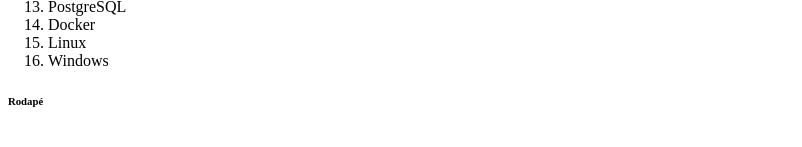
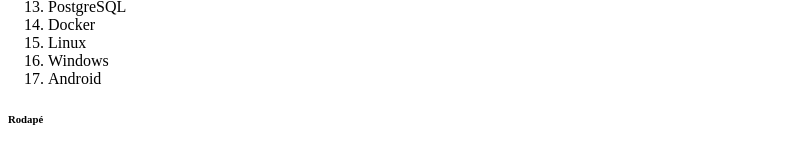
Before and after one commit to munduu-admin/teste-jenkins, an Angular app in the folder app-teste/: page / in a window 1280 px wide. Shown: the part 955-1102 px from the top of the page, without its empty margins (0-802 px from the left). Built offline with nearby package versions, Linux system fonts and the light colour scheme.

Commit message:
Update app.component.html

```diff
--- a/app-teste/src/app/app.component.html
+++ b/app-teste/src/app/app.component.html
@@ -34,4 +34,5 @@
   <li>Docker</li>
   <li>Linux</li>
   <li>Windows</li>
+  <li>Android</li>
 </ol>
```
